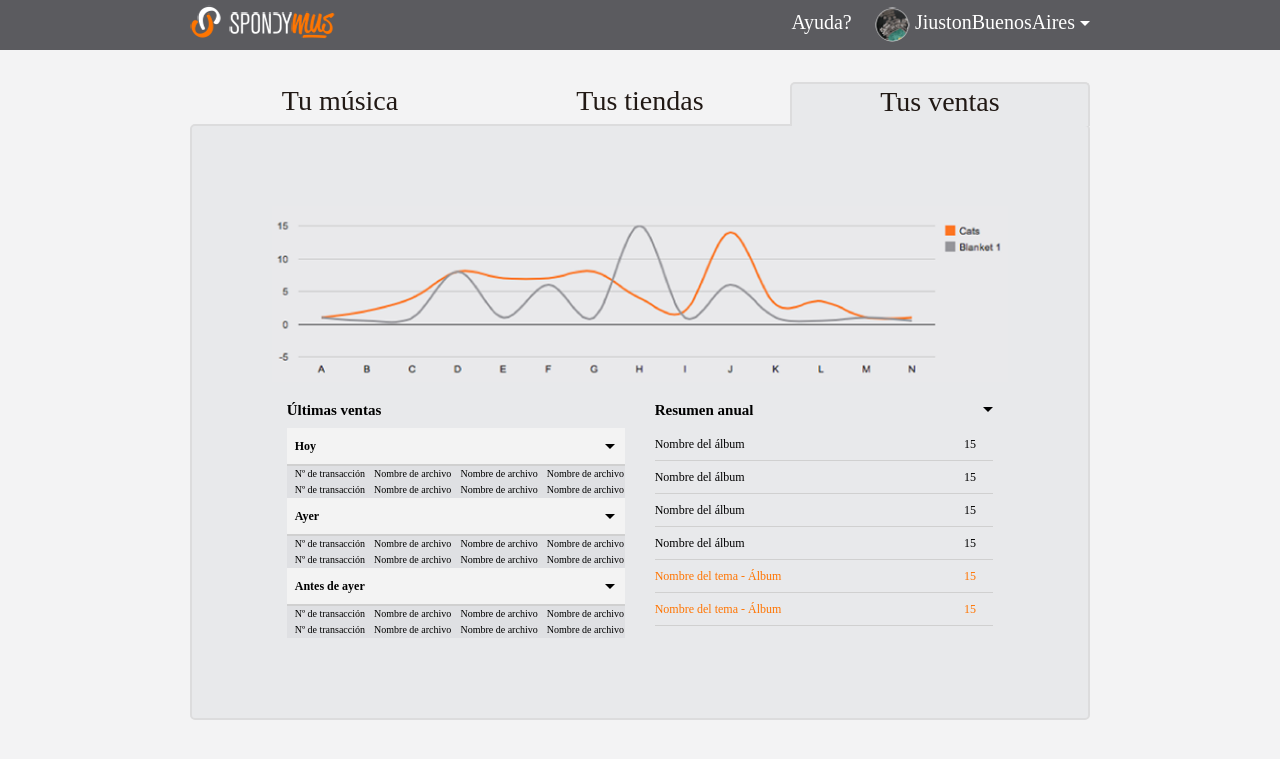
After one commit to fleopardo/sebastian, a PHP site: page /tus-ventas.html in a window 1280 px wide. The commit adds this page. Shown: the top 759 px of the page. Run offline with PHP 8.4, Linux system fonts and the light colour scheme.

Commit message:
pantalla tus ventas, falta funcionamiento del acordeon

```diff
--- a/css/global.css
+++ b/css/global.css
@@ -129,6 +129,7 @@ header nav li .submenu{
     top: 50px;
     right: 0;
     width: 100px;
+    z-index: 2;
 }
 
 header nav li .submenu a{
--- /dev/null
+++ b/css/tus-ventas.css
@@ -0,0 +1,131 @@
+.tus-ventas .content h3{
+    font-size: 15px;
+    margin-bottom: 10px;
+}
+
+.tus-ventas .content{
+    overflow: hidden;
+}
+
+.tus-ventas .column{
+    float: left;
+    width: 46%;
+    margin: 0 2%;
+}
+
+/* Grafico */
+
+.tus-ventas .graph{
+    margin-bottom: 20px;
+}
+
+.tus-ventas .graph img{
+    display: block;
+    margin: 0 auto;
+    width: 100%
+}
+
+/* Ultimas ventas */
+
+.tus-ventas .ultimas-ventas .title-acordeon{
+    font-size: 12px;
+    line-height: 36px;
+    color: #000;
+    background: #f3f3f3;
+    padding: 0 8px;
+    border-bottom: 2px solid #d0d0d0;
+    position: relative;
+    cursor: pointer;
+}
+
+.tus-ventas .ultimas-ventas .title-acordeon:hover + table{
+    display: table;
+}
+
+.tus-ventas .ultimas-ventas .title-acordeon:before{
+    content: " ";
+    position: absolute;
+    top: 16px;
+    right: 10px;
+    width: 0;
+    height: 0;
+    border-left: 5px solid transparent;
+    border-right: 5px solid transparent;
+    border-top: 5px solid #000;
+}
+
+.tus-ventas .ultimas-ventas table{
+    /*display: none;*/
+    background: #dfe0e3;
+    font-size: 10px;
+    width: 100%;
+}
+
+.tus-ventas .ultimas-ventas table td{
+    padding-left: 8px;
+}
+
+
+/* Resumen anual */
+
+.tus-ventas .submenu{
+    position: relative;
+}
+
+.tus-ventas .submenu ul{
+    display: none;
+    position: absolute;
+    right: 0;
+    top: 15px;
+    z-index: 2;
+}
+
+.tus-ventas .submenu ul li a{
+    display: block;
+    background: #f3f3f4;
+    border-bottom: 1px solid #e5e6e8;
+    padding: 3px 8px;
+    color: #000;
+    font-size: 12px;
+}
+
+.tus-ventas .submenu ul li a:hover{
+    display: block;
+    background: #f9b37a;
+    border-bottom: 1px solid #f9b37a;
+}
+
+.tus-ventas .resumen-anual h3{
+    position: relative;
+    cursor: pointer;
+}
+
+.tus-ventas .resumen-anual .submenu:hover ul{
+    display: block;
+}
+
+.tus-ventas .resumen-anual h3:before{
+    content: " ";
+    position: absolute;
+    top: 5px;
+    right: 0;
+    width: 0;
+    height: 0;
+    border-left: 5px solid transparent;
+    border-right: 5px solid transparent;
+    border-top: 5px solid #000;
+}
+
+.tus-ventas .resumen-anual table{
+    width: 100%;
+    font-size: 12px;
+}
+
+.tus-ventas .resumen-anual td{
+    padding: 8px 0;
+    border-bottom: 1px solid #d0d0d0;
+}
+
+.tus-ventas .resumen-anual .dest{
+    color: #ff7400;
+}
--- /dev/null
+++ b/tus-ventas.html
@@ -0,0 +1,167 @@
+<!doctype html>
+<!--[if lt IE 7]> <html class="no-js lt-ie10 lt-ie9 lt-ie8 lt-ie7 ie6" lang="es"> <![endif]-->
+<!--[if IE 7]>    <html class="no-js lt-ie10 lt-ie9 lt-ie8 ie7" lang="es"> <![endif]-->
+<!--[if IE 8]>    <html class="no-js lt-ie10 lt-ie9 ie8" lang="es"> <![endif]-->
+<!--[if IE 9]>    <html class="no-js lt-ie10 ie9" lang="es"> <![endif]-->
+<!--[if gt IE 9]><!--> <html class="no-js" lang="es"> <!--<![endif]-->
+<head>
+    <title>Spondymus</title>
+    <meta name="description" content="">
+    <meta name="keywords" content="">
+    <meta charset="utf-8" />
+    <link rel="shortcut icon" href="favicon.ico" type="image/x-icon" />
+    <link rel="stylesheet" type="text/css" href="css/global.css" />
+    <link rel="stylesheet" type="text/css" href="css/tus-ventas.css" />
+    <!--[if lt IE 9]>
+        <script src="js/libs/html5.js"></script>
+    <![endif]-->
+</head>
+<body class="panel tus-ventas">
+
+    <!-- Header -->
+    <header>
+        <div class="wrapper-principal">
+            <h1><a href="#">Spondymus</a></h1>
+
+            <nav>
+                <h2 class="title-outline">Mi cuenta</h2>
+
+                <ul>
+                    <li><a href="ayuda.html">Ayuda?</a></li>
+                    <li class="submenu-trigger">
+                        <img src="css/assets/profile.png" width="35" height="35" class="profile"/> JiustonBuenosAires
+                        <div class="submenu">
+                            <a href="mis-datos.html">Mis datos</a>
+                            <a href="log-out.html">Salir</a>
+                        </div>
+                    </li>
+                </ul>
+            </nav>
+        </div>
+    </header>
+    <!-- /Header -->
+
+
+    <!-- Content -->
+    <div class="wrapper-principal">
+
+        <nav class="nav-principal">
+            <h2 class="title-outline">Elije una seccion</h2>
+            <ul class="clearfix">
+                <li><a href="mi-musica.html">Tu música</a></li>
+                <li><a href="tus-tiendas.html">Tus tiendas</a></li>
+                <li><a href="tus-ventas.html" class="active">Tus ventas</a></li>
+            </ul>
+        </nav>
+
+        <section class="content">
+            <h2 class="title-outline">Tus ventas</h2>
+
+            <div class="graph">
+                <img src="css/assets/graph_example.png" />
+            </div>
+
+            <div class="column ultimas-ventas">
+                <h3>Últimas ventas</h3>
+
+                <div>
+                    <h4 class="title-acordeon">Hoy</h4>
+                    <table>
+                        <tr>
+                            <td>Nº de transacción</td>
+                            <td>Nombre de archivo</td>
+                            <td>Nombre de archivo</td>
+                            <td>Nombre de archivo</td>
+                        </tr>
+                        <tr>
+                            <td>Nº de transacción</td>
+                            <td>Nombre de archivo</td>
+                            <td>Nombre de archivo</td>
+                            <td>Nombre de archivo</td>
+                        </tr>
+                    </table>
+
+                    <h4 class="title-acordeon">Ayer</h4>
+                    <table>
+                        <tr>
+                            <td>Nº de transacción</td>
+                            <td>Nombre de archivo</td>
+                            <td>Nombre de archivo</td>
+                            <td>Nombre de archivo</td>
+                        </tr>
+                        <tr>
+                            <td>Nº de transacción</td>
+                            <td>Nombre de archivo</td>
+                            <td>Nombre de archivo</td>
+                            <td>Nombre de archivo</td>
+                        </tr>
+                    </table>
+
+                    <h4 class="title-acordeon">Antes de ayer</h4>
+                    <table>
+                        <tr>
+                            <td>Nº de transacción</td>
+                            <td>Nombre de archivo</td>
+                            <td>Nombre de archivo</td>
+                            <td>Nombre de archivo</td>
+                        </tr>
+                        <tr>
+                            <td>Nº de transacción</td>
+                            <td>Nombre de archivo</td>
+                            <td>Nombre de archivo</td>
+                            <td>Nombre de archivo</td>
+                        </tr>
+                    </table>
+                </div>
+
+            </div>
+
+            <div class="column resumen-anual">
+
+                <div class="submenu">
+                    <h3>Resumen anual</h3>
+                    <ul>
+                        <li><a href="#">Últimos 30 días</a></li>
+                        <li><a href="#">Últimos 3 meses</a></li>
+                        <li><a href="#">Último año</a></li>
+                    </ul>
+                </div>
+
+                <table>
+                    <tr>
+                        <td>Nombre del álbum</td>
+                        <td>15</td>
+                    </tr>
+                    <tr>
+                        <td>Nombre del álbum</td>
+                        <td>15</td>
+                    </tr>
+                    <tr>
+                        <td>Nombre del álbum</td>
+                        <td>15</td>
+                    </tr>
+                    <tr>
+                        <td>Nombre del álbum</td>
+                        <td>15</td>
+                    </tr>
+                    <tr class="dest">
+                        <td>Nombre del tema - Álbum</td>
+                        <td>15</td>
+                    </tr>
+                    <tr class="dest">
+                        <td>Nombre del tema - Álbum</td>
+                        <td>15</td>
+                    </tr>
+                </table>
+
+            </div>
+
+        </section>
+    </div>
+    <!-- /Content -->
+
+    <script src="js/libs/jquery.min.js"></script>
+    <script src="js/libs/jquery-ui-1.10.4.custom.min.js"></script>
+
+</body>
+</html>
```
Also changed, not shown: css/assets/graph_example.png (added).
